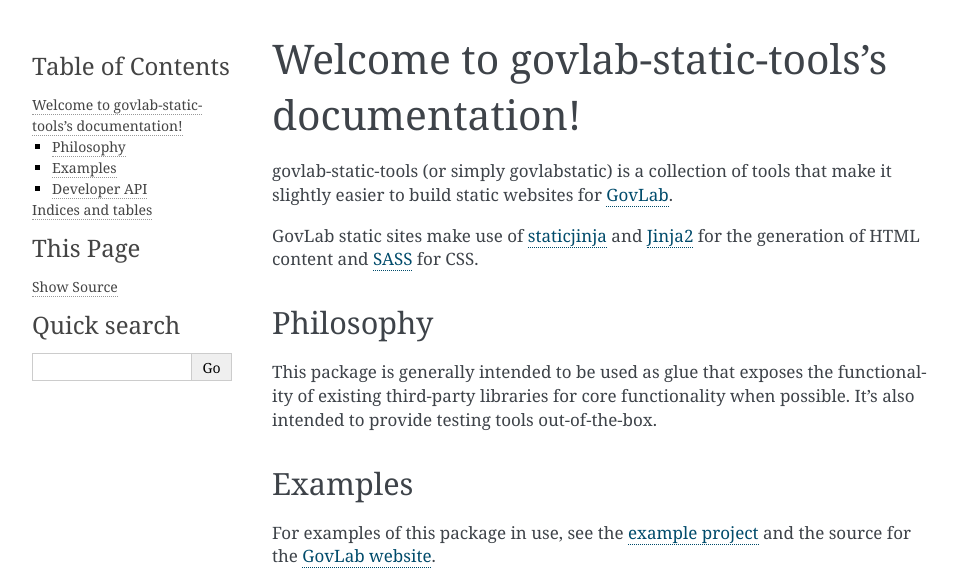
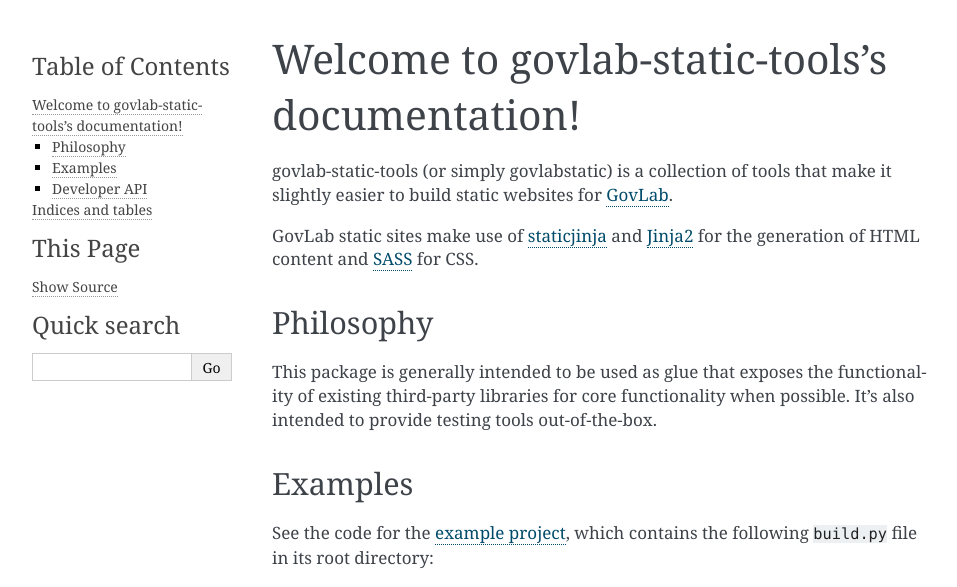
Before and after one commit to GovLab/govlab-static-tools, a Sphinx documentation site: the page built from docs/index.rst, in a window 1280 px wide. Shown: the top 587 px of the page, without its empty margins (148-1105 px from the left). Built offline with Sphinx 7.4.7, drawn with Linux system fonts in a browser that asks for light colours; some of the changed text lies outside the part shown; grey boxes are pictures that could not be loaded.

Commit message:
include example build.py in sphinx docs

```diff
--- a/docs/index.rst
+++ b/docs/index.rst
@@ -24,8 +24,12 @@
 Examples
 --------
 
-For examples of this package in use, see the
-`example project`_ and the source for the `GovLab website`_.
+See the code for the `example project`_, which contains the
+following ``build.py`` file in its root directory:
+
+.. literalinclude:: ../example/build.py
+
+For a more detailed example, see the source for the `GovLab website`_.
 
 Developer API
 -------------
```
